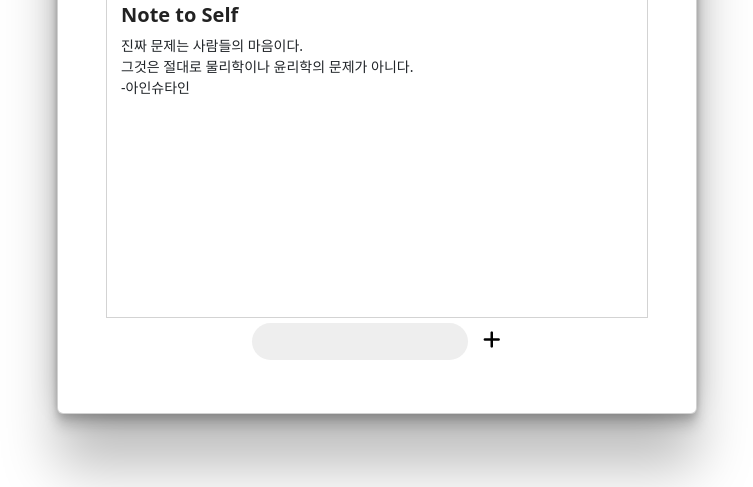
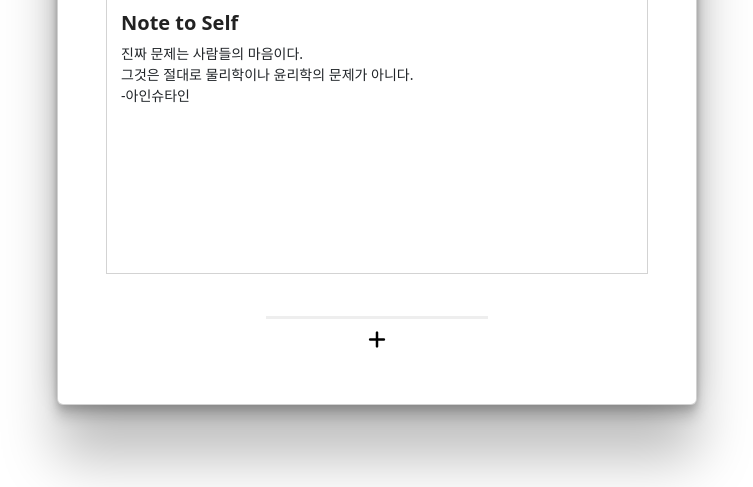
Before and after one commit to gyangtto/to-do-list, a plain HTML site: page index.html in a window 1280 px wide. Both pictures are taken after a click on the button "ADD NEW". Shown: the part 313-800 px from the top of the page, without its empty margins (263-1016 px from the left). Drawn offline with nearby package versions, Linux system fonts and the light colour scheme.

Commit message:
스크롤 사이즈 수정

```diff
--- a/css/style.css
+++ b/css/style.css
@@ -99,7 +99,7 @@ main .container {
 }
 
 #task-board{
-  height: 328px;
+  height: 276px;
   overflow-y: scroll;
 }
 
@@ -190,14 +190,16 @@ border-radius: 10px;
 }
 
 .input-area.visible {
-  display: block;
+  display: flex;
+  flex-direction: column;
   opacity: 1;
 }
 
 #task-input{
-  background-color: #eee;
-  border-radius: 20px;
-  padding: 8px 0 8px 14px;
+  /* background-color: #eee; */
+  border-bottom: 3px solid #eee;
+  /* border-radius: 20px; */
+  padding: 8px 10px;
   /* padding-left: 20px; */
   margin: 5px;
 }
--- a/index.html
+++ b/index.html
@@ -27,8 +27,8 @@
 </head>
 
 <body>
-  <main class="px-5 px-md-0">
-    <div class="container mx-auto card p-5 col-12 col-md-6">
+  <main class="px-3 px-md-0">
+    <div class="container mx-auto card p-3 p-md-5 col-12 col-md-6">
       <h1 class="h1-txt">To do list</h1>
       <div id="top">
         <div class="today-date"></div>
@@ -48,8 +48,8 @@
       <section class="input mx-auto">
         <button id="start-btn">ADD NEW <i class="fa-solid fa-plus"></i></button>
         <div class="input-area">
-          <input id="task-input" type="text" />
-          <button id="add-btn"><i class="fa-solid fa-plus"></i></button>
+            <input id="task-input" type="text" />
+            <button id="add-btn"><i class="fa-solid fa-plus"></i></button>
         </div>
       </section>
     </div>
```
